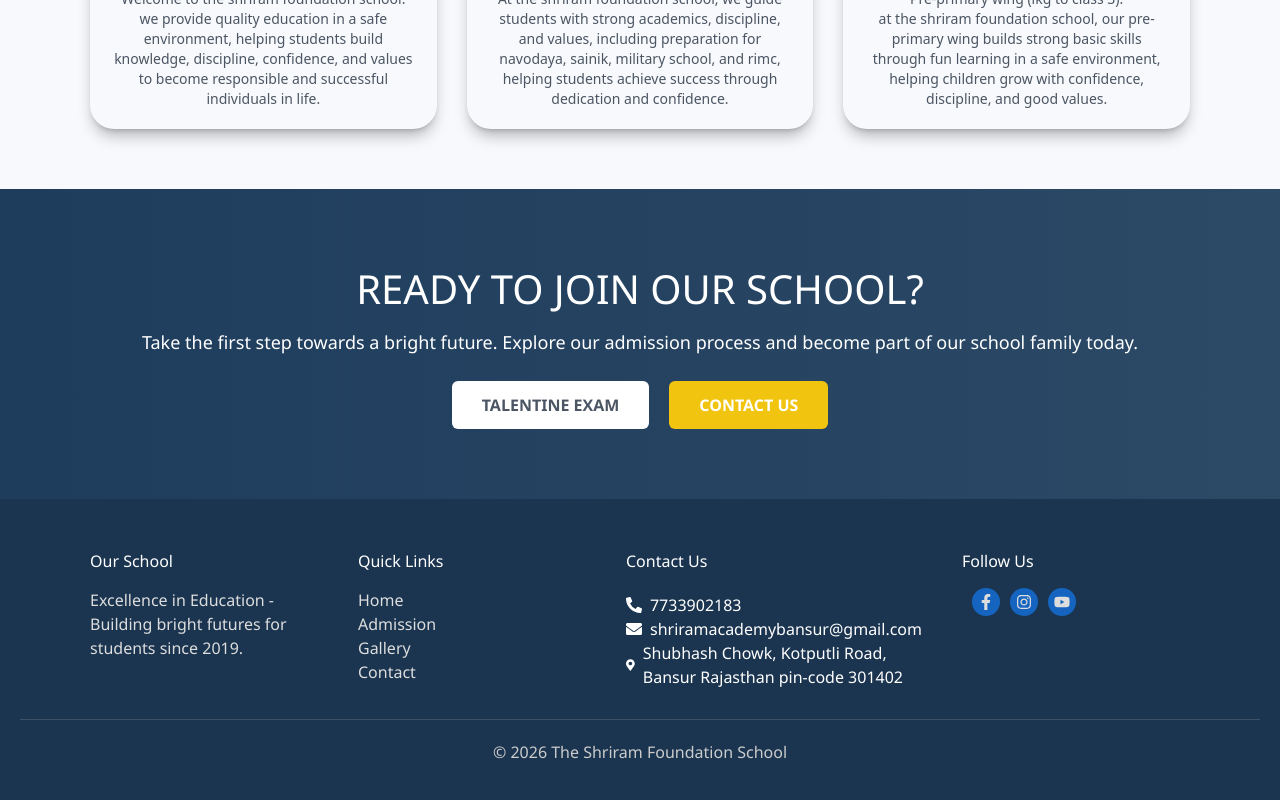
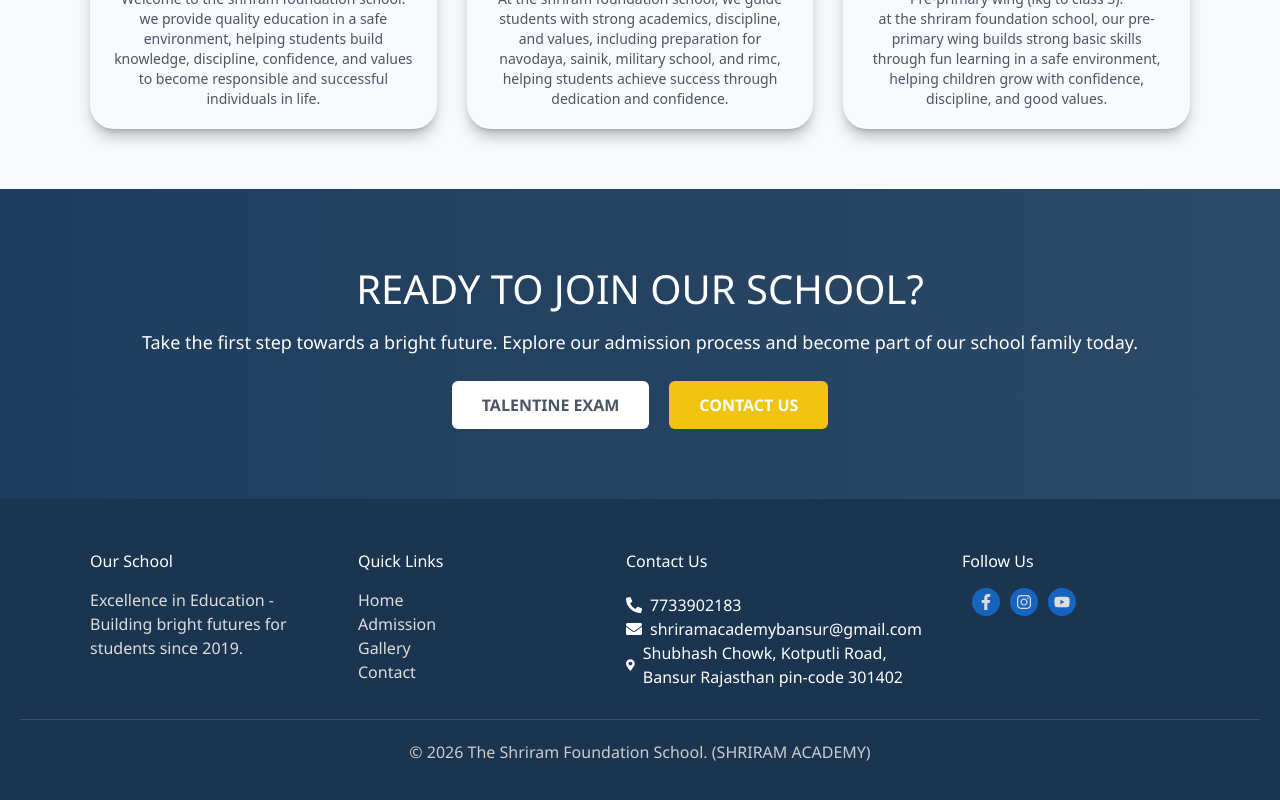
Before and after one commit to jangrarajat/school-website-Shriramacacemybansur-client, a React (Vite) app: page / in a window 1280 px wide. Shown: the part 3164-3964 px from the top of the page. Built offline with nearby package versions, Linux system fonts and the light colour scheme.

Commit message:
Update Footer.jsx
Updating foter copiright line

```diff
--- a/src/components/Footer.jsx
+++ b/src/components/Footer.jsx
@@ -182,7 +182,7 @@ export default function Footer() {
 
                 <div className="copyright">
 
-                    © 2026 The Shriram Foundation School
+                    © 2026 The Shriram Foundation School. (SHRIRAM ACADEMY)
 
                 </div>
 
```
